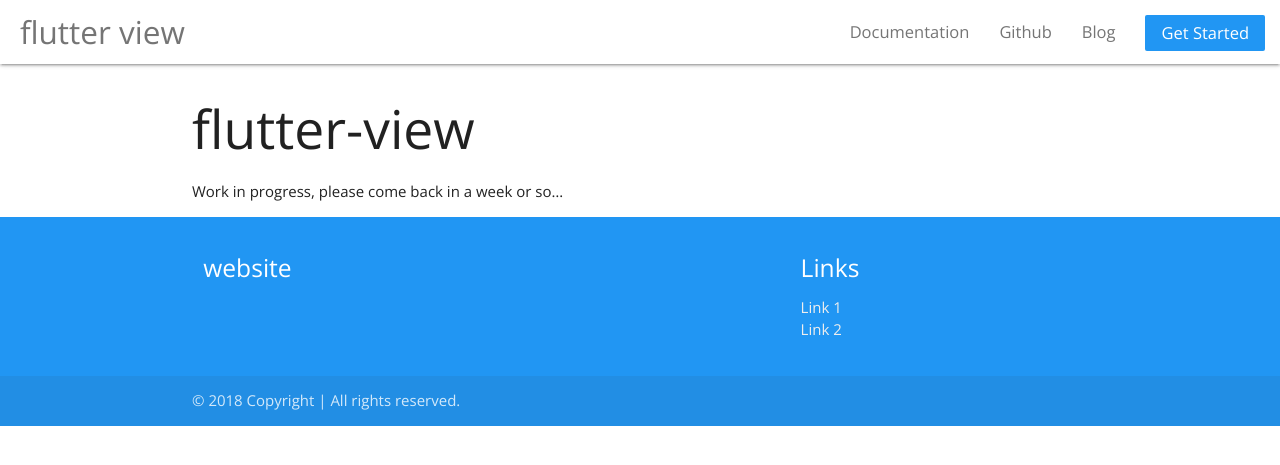
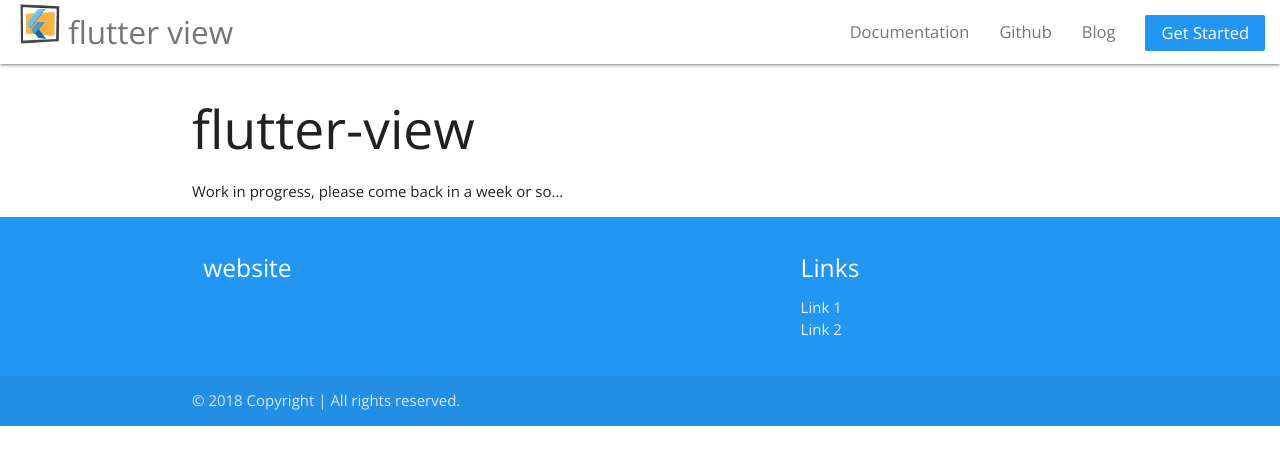
Before and after one commit to flutter-view/website, a Jekyll site: the page built from README.md, in a window 1280 px wide. Shown: the top 465 px of the page. Built offline with Jekyll 4.4.1, drawn with Linux system fonts in a browser that asks for light colours; our own code applies the rules of GitHub Pages for plain Markdown files.

Commit message:
add logo

```diff
--- a/_layouts/default.html
+++ b/_layouts/default.html
@@ -3,7 +3,10 @@
 <div class="navbar-fixed">
 	<nav class="white">
 		<div class="nav-wrapper">
-			<a href="/" class="brand-logo grey-text text-darken-1">Flutter View</a>
+			<a href="/" class="brand-logo grey-text text-darken-1">
+				<img src="https://github.com/flutter-view/website/raw/master/images/flutter-view.png" width="40px" height="40px">
+				Flutter View
+			</a>
 			<a href="#" data-target="mobile-demo" class="sidenav-trigger"><i class="material-icons">menu</i></a>
 			<ul class="right hide-on-med-and-down">
 				<li><a href="https://flutter-view.gitbook.io" class="grey-text text-darken-1">Documentation</a></li>
```
